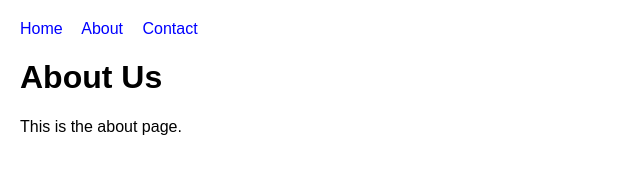
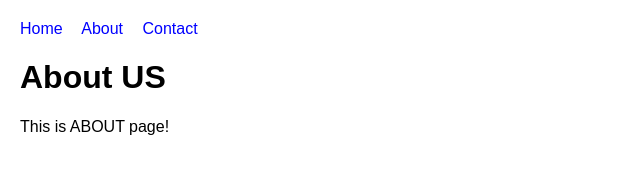
Before and after one commit to Sucheta26/JenkinWeb_Repo, a plain HTML site: page about.html in a window 1280 px wide. Shown: the full height of the page, 0-640 px from the left. Drawn offline with Linux system fonts and the light colour scheme; files that its build step writes are made by us from their sources.

Commit message:
Update about.html

```diff
--- a/about.html
+++ b/about.html
@@ -12,8 +12,8 @@
   <a href="contact.html">Contact</a>
 </nav>
 
-<h1>About Us</h1>
-<p>This is the about page.</p>
+<h1>About US</h1>
+<p>This is ABOUT page!</p>
 
 </body>
 </html>
```
